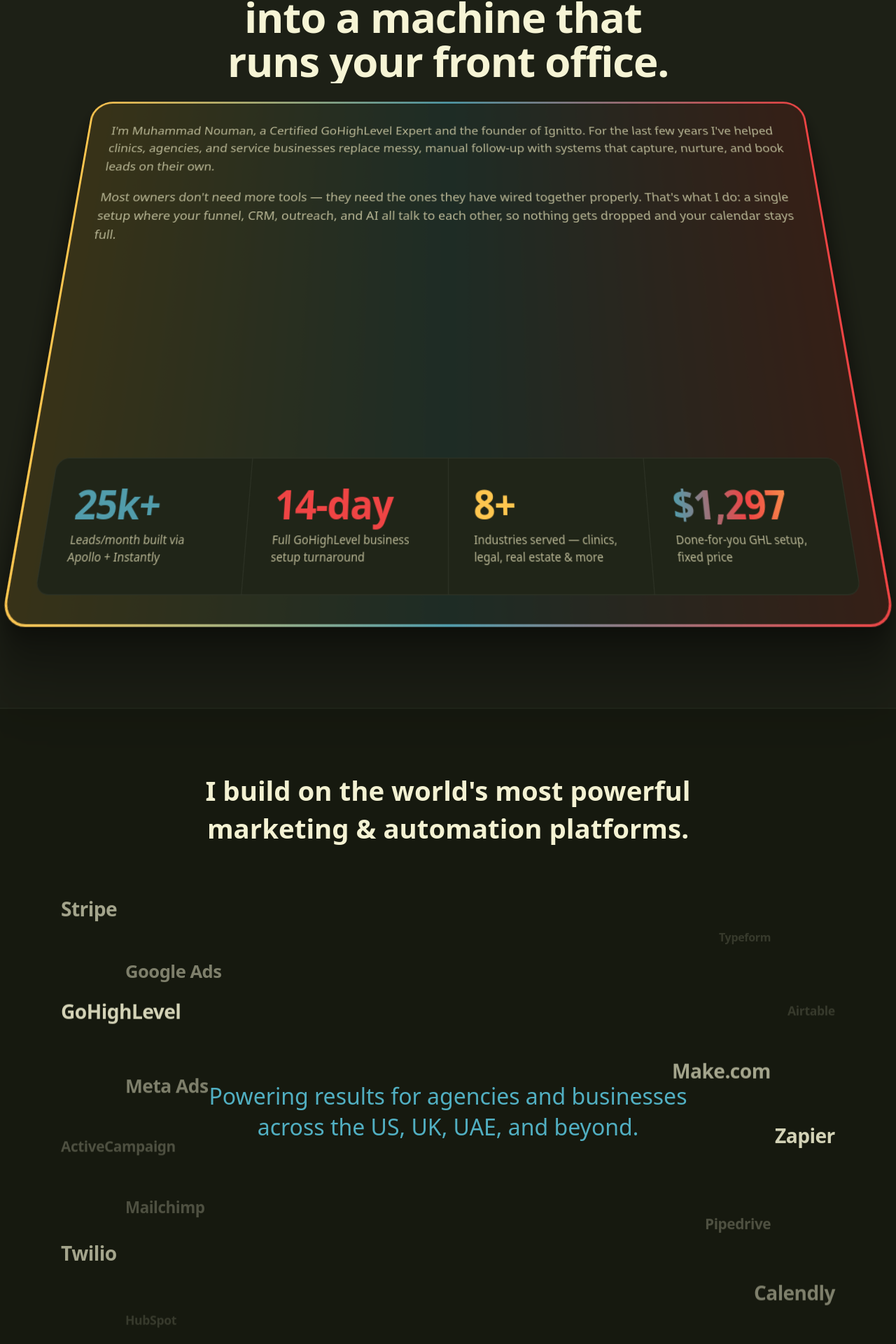
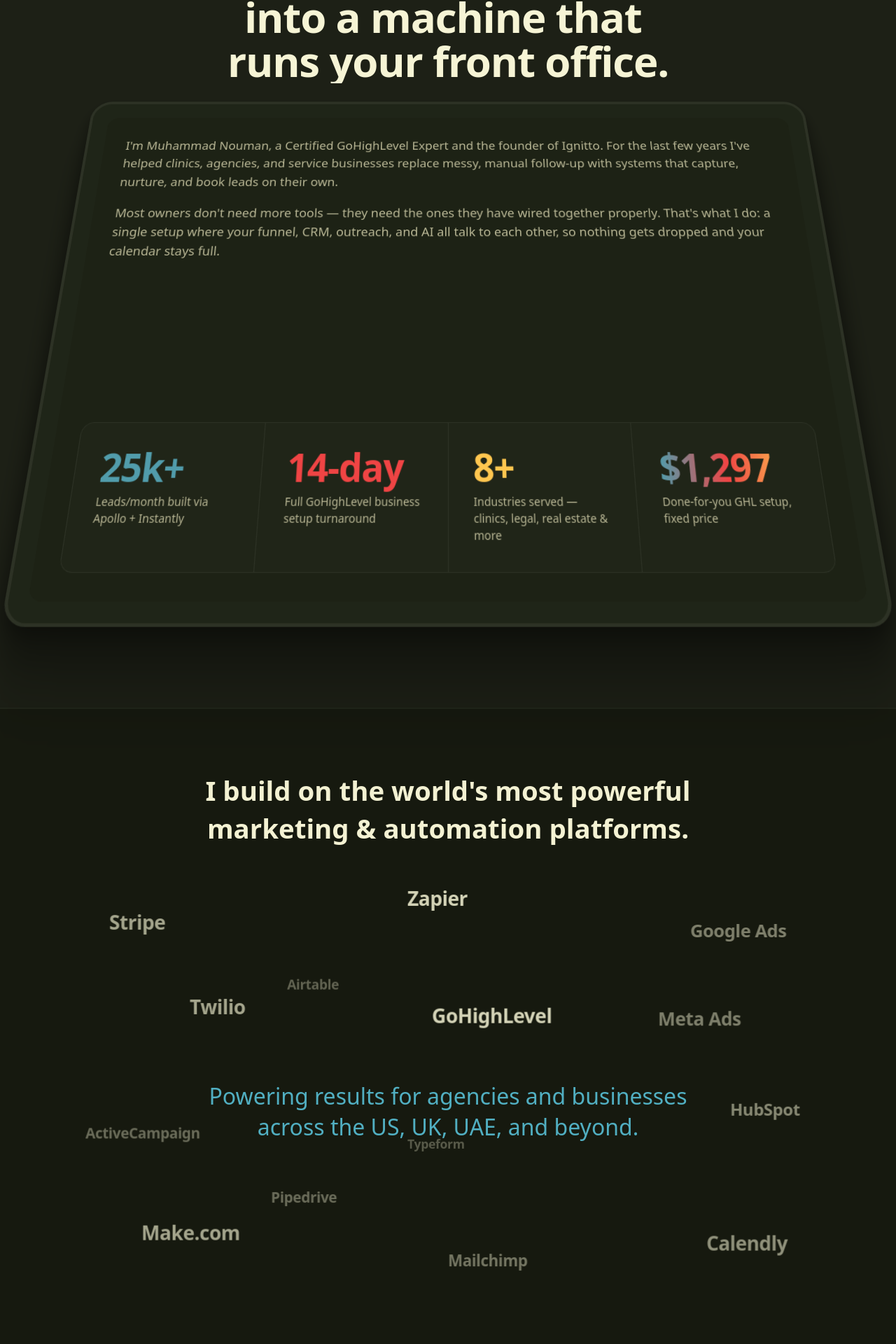
Before and after one commit to umerfarooq5349/nouman-website, a Next.js app: page / in a window 1280 px wide. Shown: the part 1364-3284 px from the top of the page at 70% size. Built offline with nearby package versions, Linux system fonts and the light colour scheme.

Commit message:
style: rearrange parallax tools in scattered rows and revert container scroll border styling

```diff
--- a/components/sections/parallax-tools.tsx
+++ b/components/sections/parallax-tools.tsx
@@ -16,23 +16,23 @@
 
 // Placed in distinct Left (left: 2% or 10%) and Right (right: 2% or 10%) zones to keep the center completely empty
 const tools: ToolItem[] = [
-  // Left Side (Alternating Outer/Inner)
-  { name: "Stripe",         speed: 0.11, opacity: 0.75, fontSize: "1.9rem",  top: "5%",     left: "2%" },
-  { name: "Google Ads",     speed: 0.07, opacity: 0.55, fontSize: "1.6rem",  top: "18%",    left: "10%" },
-  { name: "GoHighLevel",    speed: 0.20, opacity: 1.0,  fontSize: "2.8rem",  top: "31%",    left: "2%" },
-  { name: "Meta Ads",       speed: 0.08, opacity: 0.55, fontSize: "1.65rem", top: "44%",    left: "10%" },
-  { name: "ActiveCampaign", speed: 0.05, opacity: 0.30, fontSize: "1.3rem",  top: "57%",    left: "2%" },
-  { name: "Mailchimp",      speed: 0.04, opacity: 0.30, fontSize: "1.4rem",  top: "70%",    left: "10%" },
-  { name: "Twilio",         speed: 0.14, opacity: 0.75, fontSize: "2.2rem",  top: "83%",    left: "2%" },
-  { name: "HubSpot",        speed: 0.02, opacity: 0.18, fontSize: "1.1rem",  top: "95%",    left: "10%" },
+  { name: "Stripe",         speed: 0.11, opacity: 0.75, fontSize: "1.9rem",  top: "8%",  left: "8%" },
+  { name: "Airtable",       speed: 0.02, opacity: 0.40, fontSize: "1.2rem",  top: "20%", left: "30%" },
+  { name: "Zapier",         speed: 0.18, opacity: 1.0,  fontSize: "2.5rem",  top: "5%",  left: "45%" },
+  { name: "Google Ads",     speed: 0.07, opacity: 0.55, fontSize: "1.6rem",  top: "9%",  left: "80%" },
 
-  // Right Side (Alternating Inner/Outer)
-  { name: "Typeform",       speed: 0.03, opacity: 0.18, fontSize: "1.0rem",  top: "10%",    right: "10%" },
-  { name: "Airtable",       speed: 0.02, opacity: 0.18, fontSize: "1.1rem",  top: "26%",    right: "2%" },
-  { name: "Make.com",       speed: 0.13, opacity: 0.75, fontSize: "2.1rem",  top: "42%",    right: "10%" },
-  { name: "Zapier",         speed: 0.18, opacity: 1.0,  fontSize: "2.5rem",  top: "58%",    right: "2%" },
-  { name: "Pipedrive",      speed: 0.04, opacity: 0.30, fontSize: "1.3rem",  top: "74%",    right: "10%" },
-  { name: "Calendly",       speed: 0.09, opacity: 0.55, fontSize: "1.75rem", top: "90%",    right: "2%" },
+  { name: "Twilio",         speed: 0.14, opacity: 0.75, fontSize: "2.2rem",  top: "28%", left: "18%" },
+  { name: "GoHighLevel",    speed: 0.20, opacity: 1.0,  fontSize: "2.8rem",  top: "32%", left: "48%" },
+  { name: "Meta Ads",       speed: 0.08, opacity: 0.55, fontSize: "1.65rem", top: "29%", left: "76%" },
+
+  { name: "ActiveCampaign", speed: 0.05, opacity: 0.45, fontSize: "1.3rem",  top: "54%", left: "5%" },
+  { name: "Typeform",       speed: 0.03, opacity: 0.35, fontSize: "1.1rem",  top: "56%", left: "45%" },
+  { name: "HubSpot",        speed: 0.10, opacity: 0.60, fontSize: "1.5rem",  top: "50%", left: "85%" },
+
+  { name: "Make.com",       speed: 0.13, opacity: 0.75, fontSize: "2.1rem",  top: "78%", left: "12%" },
+  { name: "Pipedrive",      speed: 0.04, opacity: 0.45, fontSize: "1.3rem",  top: "68%", left: "28%" },
+  { name: "Mailchimp",      speed: 0.04, opacity: 0.50, fontSize: "1.4rem",  top: "82%", left: "50%" },
+  { name: "Calendly",       speed: 0.09, opacity: 0.65, fontSize: "1.75rem", top: "79%", left: "82%" },
 ];
 
 export function ParallaxToolsSection() {
@@ -60,10 +60,10 @@
       const wh = window.innerHeight;
 
       // Exact formula from test.html
-      const total   = logoWrapper.offsetHeight + wh;
+      const total = logoWrapper.offsetHeight + wh;
       const scrolled = wh - rect.top;
       const progress = Math.max(0, Math.min(1, scrolled / total));
-      const range   = logoWrapper.offsetHeight;
+      const range = logoWrapper.offsetHeight;
 
       toolEls.current.forEach((el, i) => {
         if (!el) return;
@@ -122,19 +122,16 @@
         >
           {tools.map((tool, i) => {
             const pos: React.CSSProperties = {};
-            if (tool.top)    pos.top    = tool.top;
+            if (tool.top) pos.top = tool.top;
             if (tool.bottom) pos.bottom = tool.bottom;
 
-            if (isMobile) {
-              if (tool.left) {
-                pos.left = tool.left === "2%" ? "-3%" : "3%";
-              }
-              if (tool.right) {
-                pos.right = tool.right === "2%" ? "-3%" : "3%";
-              }
-            } else {
-              if (tool.left)   pos.left   = tool.left;
-              if (tool.right)  pos.right  = tool.right;
+            if (isMobile && tool.left) {
+              const val = parseFloat(tool.left);
+              pos.left = `${(val * 0.7 + 15).toFixed(1)}%`;
+              pos.transform = "translateX(-50%)"; // Center aligned anchor
+            } else if (tool.left) {
+              pos.left = tool.left;
+              pos.transform = "translateX(-50%)"; // Center aligned anchor
             }
 
             return (
--- a/components/ui/container-scroll-animation.tsx
+++ b/components/ui/container-scroll-animation.tsx
@@ -85,9 +85,9 @@
         boxShadow:
           "0 0 #0000004d, 0 9px 20px #0000004a, 0 37px 37px #00000042, 0 84px 50px #00000026, 0 149px 60px #0000000a, 0 233px 65px #00000003",
       }}
-      className="max-w-6xl -mt-6 md:-mt-12 mx-auto h-[35rem] md:h-[45rem] w-full rounded-[30px] p-[3px] bg-gradient-to-r from-[#FFC64F] via-[#519CAB] to-[#EF4444] shadow-2xl backdrop-blur-md animate-gradient"
+      className="max-w-6xl -mt-6 md:-mt-12 mx-auto h-[35rem] md:h-[45rem] w-full border-4 border-border bg-card/90 rounded-[30px] p-2 md:p-6 shadow-2xl backdrop-blur-md"
     >
-      <div className="h-full w-full overflow-y-auto rounded-[27px] bg-background/95 dark:bg-background/85 p-4 sm:p-6 md:p-8 scrollbar-thin scrollbar-thumb-primary/20 hover:scrollbar-thumb-primary/40 scrollbar-track-transparent">
+      <div className="h-full w-full overflow-y-auto rounded-2xl bg-background/50 dark:bg-background/25 md:rounded-2xl p-4 sm:p-6 md:p-8 scrollbar-thin scrollbar-thumb-primary/20 hover:scrollbar-thumb-primary/40 scrollbar-track-transparent">
         {children}
       </div>
     </motion.div>
```
